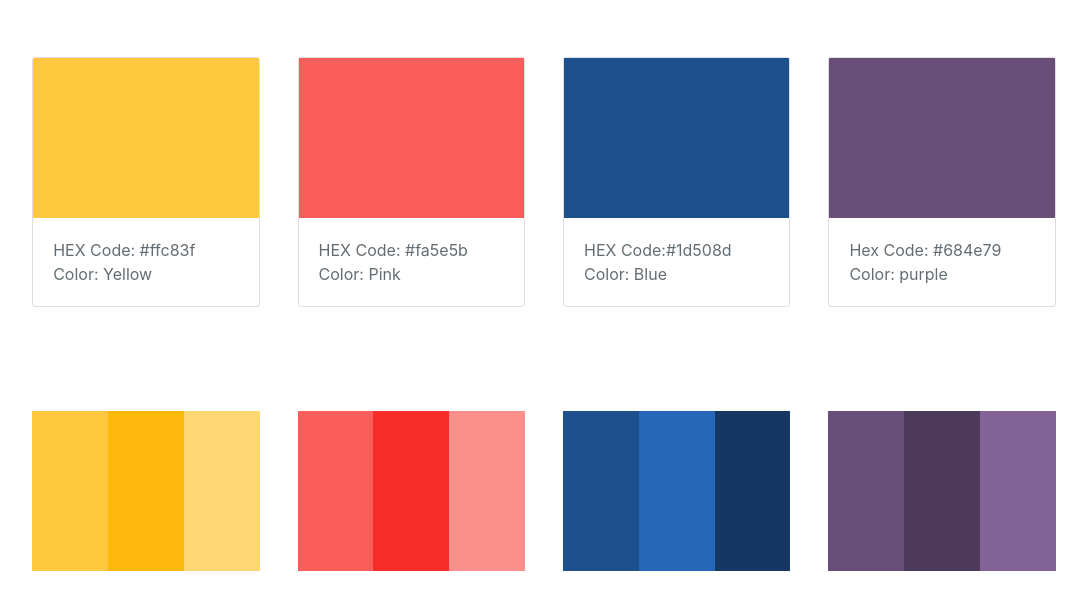
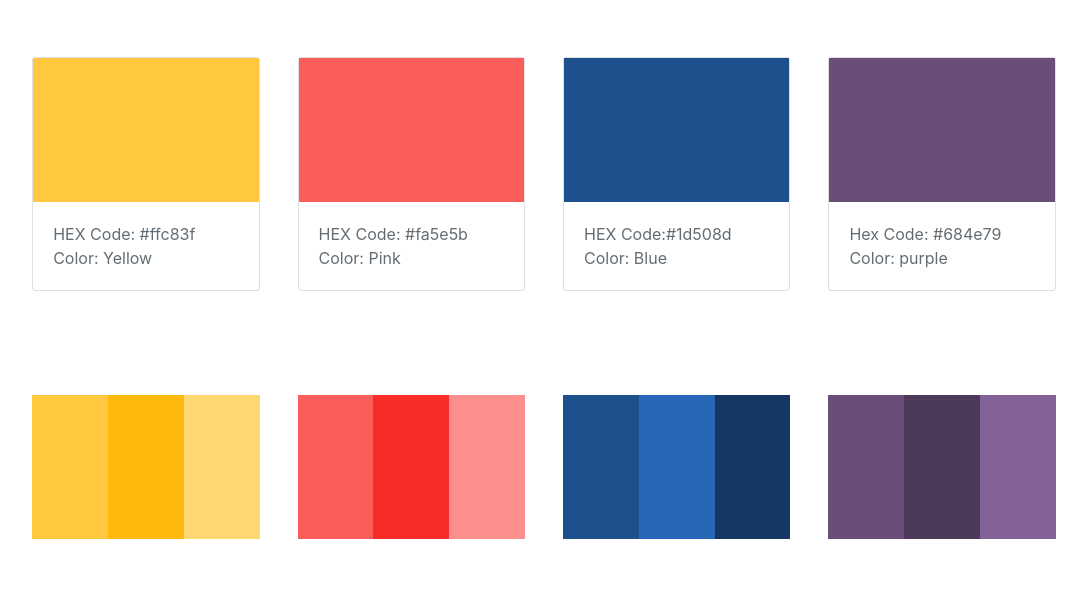
Before and after one commit to danielamlins/colorguide-exercise, a website: page src/index.html in a window 1280 px wide. Shown: the part 79-688 px from the top of the page, without its empty margins (96-1183 px from the left). Drawn offline with nearby package versions, Linux system fonts and the light colour scheme; files that its build step writes are made by us from their sources.

Commit message:
re-structured

```diff
--- /dev/null
+++ b/src/scss/layout/_layout.scss
@@ -0,0 +1,19 @@
+.color {
+    height: 9rem;
+}
+
+.one {
+    @include three-colors($one,$percentage-change);
+}
+
+.two {
+    @include three-colors($two, $percentage-change);
+}
+
+.three {
+    @include three-colors($three, $percentage-change);
+}
+
+.four {
+    @include three-colors($four, $percentage-change);
+}
--- a/src/scss/main.scss
+++ b/src/scss/main.scss
@@ -1,25 +1,7 @@
-@import 'mixings';
-@import 'variables';
+@import './variables/variables';
+@import './mixins/mixings';
 
-.color {
-    height: 10rem;
-}
-
-.one {
-    @include three-colors($one,$percentage-change);
-}
-
-.two {
-    @include three-colors($two, $percentage-change);
-}
-
-.three {
-    @include three-colors($three, $percentage-change);
-}
-
-.four {
-    @include three-colors($four, $percentage-change);
-}
+@import './layout/layout';
 
 // This is where you can import other stylesheets or write your scss code
 @import "../../node_modules/bootstrap/scss/bootstrap";
```
Also changed, not shown: src/scss/mixins/_mixings.scss (renamed from src/scss/_mixings.scss), src/scss/variables/_variables.scss (renamed from src/scss/_variables.scss).
